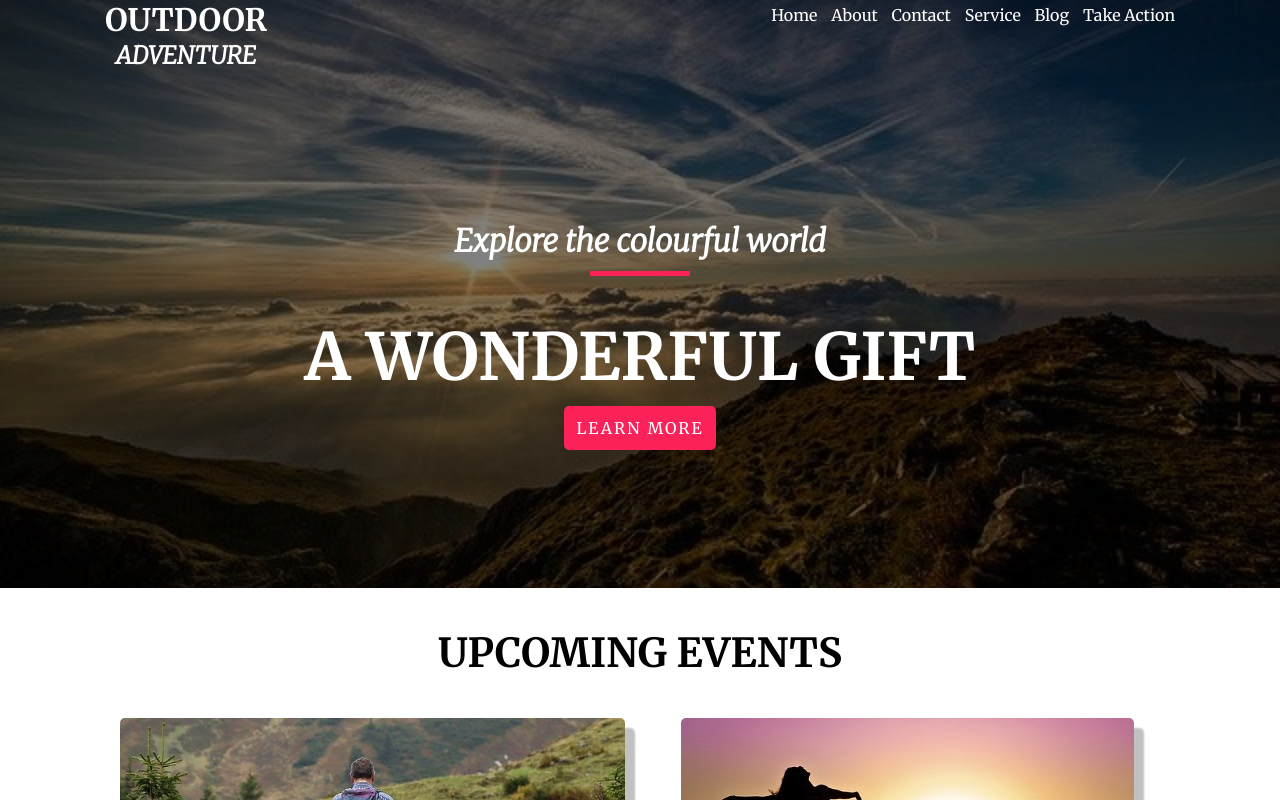
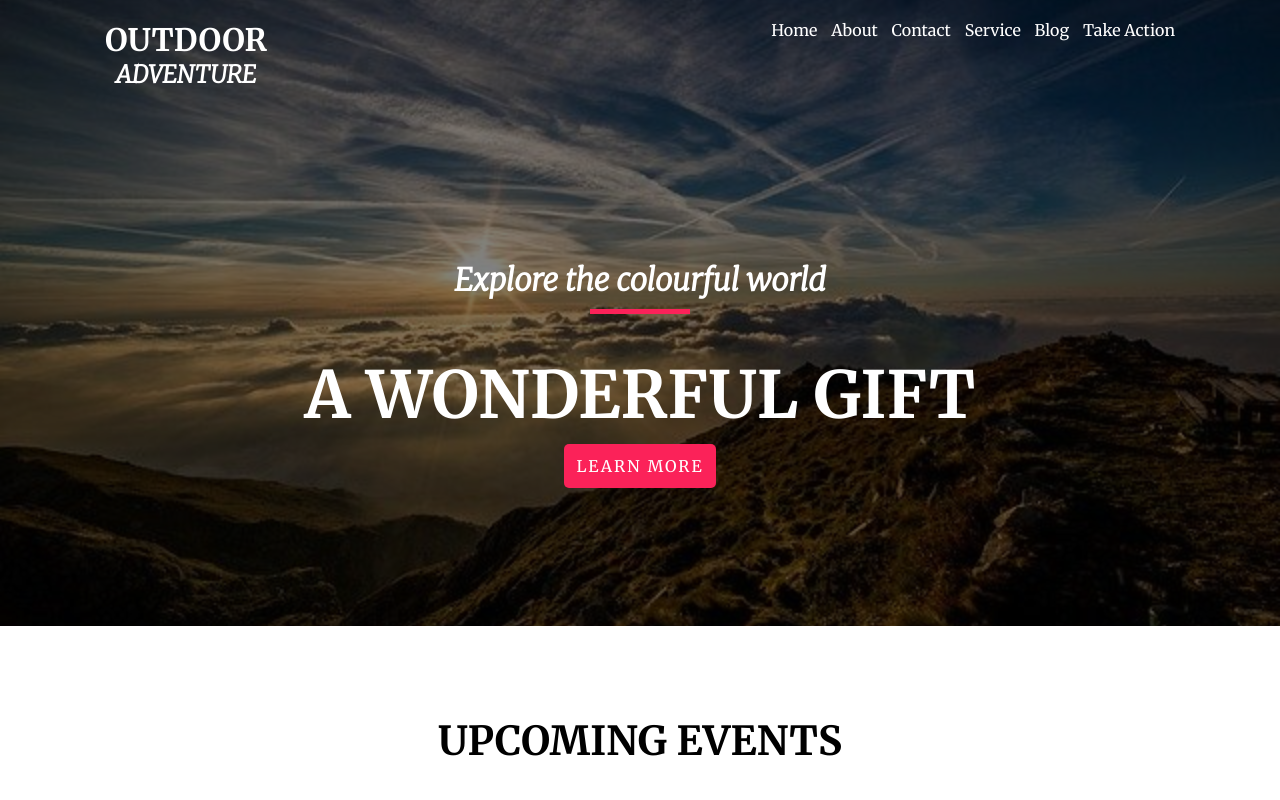
Before and after one commit to Rahulislam1177/ADVENTURE, a plain HTML site: page index.html in a window 1280 px wide. Shown: the top 800 px of the page. Drawn offline with Linux system fonts and the light colour scheme.

Commit message:
Add files via upload

```diff
--- a/index.html
+++ b/index.html
@@ -19,12 +19,12 @@
                           </div>
 
                           <div class="header-2">
-                              <a href="#">Home</a>
-                              <a href="#">About</a>
-                              <a href="#">Contact</a>
-                              <a href="#">Service</a>
-                              <a href="#">Blog</a>
-                              <a href="#">Take Action</a>
+                              <a class="hov" href="#">Home</a>
+                              <a class="hov" href="#">About</a>
+                              <a class="hov" href="#">Contact</a>
+                              <a class="hov" href="#">Service</a>
+                              <a class="hov" href="#">Blog</a>
+                              <a class="hov" href="#">Take Action</a>
                           </div>
                         </div>
                                       <!-- fouter-->
--- a/style.css
+++ b/style.css
@@ -9,8 +9,8 @@ body {
 }
 h1 {font-size: 65px;padding: 40px 0px 20px 0px;margin: 0;}
 h2 {font-size: 50px;padding: 0px 223px 0px 0px;text-align: left;margin: 0px 0px 6px 0;}
-h3 {font-size: 40px;}
-h4 {font-size: 31px;padding: 0px 0px 1px 0px;margin: 0px 0 0 0px;}
+h3 {font-size: 40px;padding: 50px 0 0 0;}
+h4 {font-size: 31px;padding: 20px 0px 0px 0px;margin: 0px 0 0 0px;}
 h5 {font-size: 25px;padding: 0 0;margin: 0;font-style: italic;font-size: x-large;}
 h6 {font-size: 20px;}
               /*header*/
@@ -42,7 +42,7 @@ text-align: center;
 }
 
 .header-2 {
-    padding: 5px 0;
+    padding: 20px 0;
 }
 .header-2 a {
     text-decoration: none;
@@ -257,7 +257,7 @@ display: flex;
 }
 .img-section {
     display: flex;
-    padding: 77px 70px 0px 0px;
+    padding: 108px 70px 0px 0px;
     margin: 0 28px 0px 0;
 }
 
@@ -276,8 +276,14 @@ display: flex;
    width: 285px;
    }
 .img2 {
-   height: 404px;
+   height: 400px;
    object-fit: cover;
-   margin-bottom: 20px;
+   margin-bottom: 13px;
    width: 285px;
 }
+.hov:hover {
+color: #FB2259;
+text-decoration: underline;
+transition: all 0.5s linear;
+
+}
```
